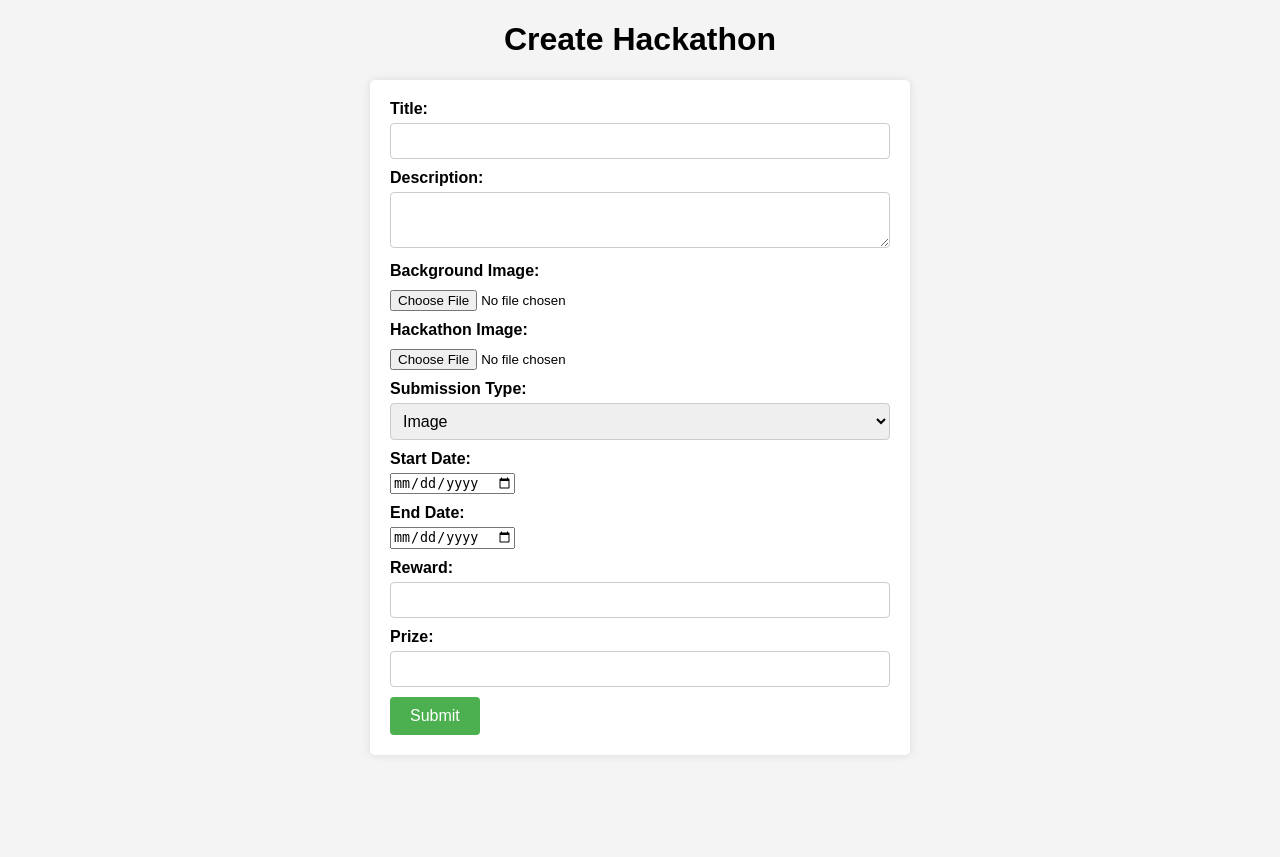
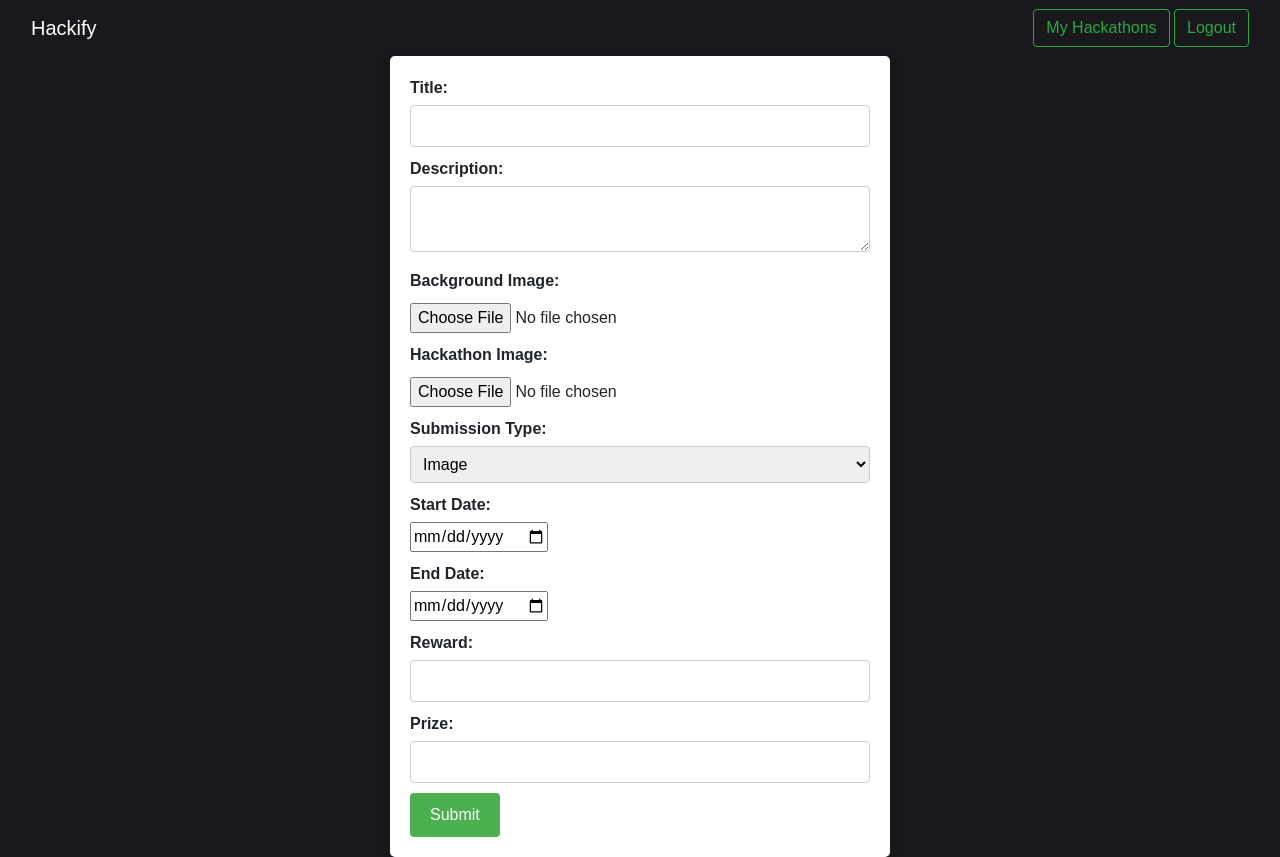
Before and after one commit to xahinds2/Hackify, a Django app: page /create/ in a window 1280 px wide. Before the commit the page ends 735 px from the top, so only its background shows below. Run offline with Django 4.2, Linux system fonts and the light colour scheme; some libraries are stand-ins or nearby versions.

Commit message:
frontend changes

```diff
--- a/templates/create.html
+++ b/templates/create.html
@@ -1,9 +1,13 @@
-<!DOCTYPE html>
+<!doctype html>
 <html>
     <head>
-  <title>Form Example</title>
-  <meta name="viewport" content="width=device-width, initial-scale=1.0">
+        <title>Hackify</title>
+        <link crossorigin="anonymous" href="https://stackpath.bootstrapcdn.com/bootstrap/4.3.1/css/bootstrap.min.css"
+            integrity="sha384-ggOyR0iXCbMQv3Xipma34MD+dH/1fQ784/j6cY/iJTQUOhcWr7x9JvoRxT2MZw1T" rel="stylesheet">
         <style>
+            .card{
+            background-color:rgb(25,25,29)
+            }
             body {
               font-family: Arial, sans-serif;
               background-color: #f4f4f4;
@@ -68,10 +72,26 @@
             }
         </style>
     </head>
-<body>
-  <h1 style="text-align: center;">Create Hackathon</h1>
-  <form action="" method="post" enctype="multipart/form-data"> {% csrf_token %}
 
+    <body style="background-color:#19191d;">
+        <!--************                          Navbar component                *********t**********-->
+        <nav class="navbar bg-body-tertiary">
+            <div class="container-fluid">
+                <a class="navbar-brand text-white" href="/">Hackify</a>
+                <div class="">
+                    <a href="/my_hackathons"> <button class="btn btn-outline-success" type="submit">My Hackathons</button> </a>
+                    {% if isLogin == '' %}
+                    <a href="/login"> <button class="btn btn-outline-success" type="submit">Login</button></a>
+                    <a href="/signup"> <button class="btn btn-outline-success" type="submit">Signup</button> </a>
+                    {% else %}
+                    <a href="/logout"> <button class="btn btn-outline-success" type="submit"> Logout</button> </a>
+                    {% endif %}
+                </div>
+            </div>
+        </nav>
+
+        <form action="" method="post" enctype="multipart/form-data" class="border-success">
+            {% csrf_token %}
             <label for="title">Title:</label>
             <input type="text" id="title" name="title" required>
 
@@ -104,6 +124,8 @@
             <input type="text" id="prize" name="prize" required>
 
             <input type="submit" value="Submit">
+
         </form>
+
     </body>
 </html>
--- a/templates/hackathons.html
+++ b/templates/hackathons.html
@@ -83,7 +83,7 @@
 
         {% for hackathon in hackathons %}
         <div class="hackathon-details border-success text-white">
-            <h2>{{ hackathon.title }}</h2>
+            <h2 style="text-align: center;">{{ hackathon.title }}</h2>
             <p><strong>Submission Type:</strong> {{ hackathon.sub_typ }}</p>
             <p><strong>Start Date:</strong> {{ hackathon.start }}</p>
             <p><strong>End Date:</strong> {{ hackathon.end }}</p>
--- a/templates/registered_hacks.html
+++ b/templates/registered_hacks.html
@@ -83,7 +83,7 @@
 
         {% for hackathon in hackathons %}
         <div class="hackathon-details border-success text-white">
-            <h2>{{ hackathon.title }}</h2>
+            <h2 style="text-align: center;">{{ hackathon.title }}</h2>
             <p><strong>Submission Type:</strong> {{ hackathon.sub_typ }}</p>
             <p><strong>Start Date:</strong> {{ hackathon.start }}</p>
             <p><strong>End Date:</strong> {{ hackathon.end }}</p>
```
Lines whose indentation alone changed are shown as unchanged.
